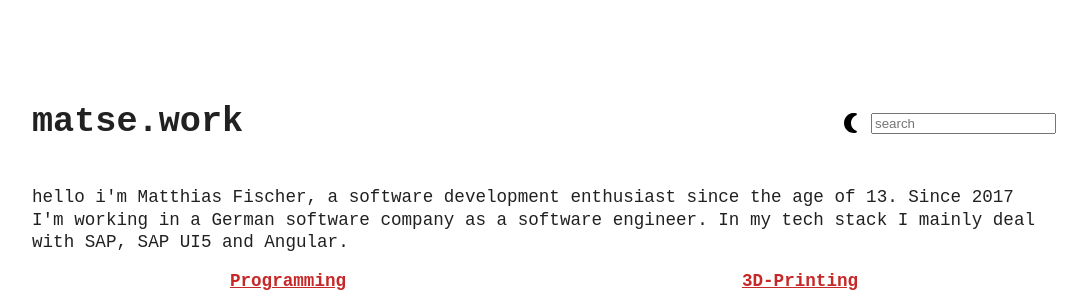
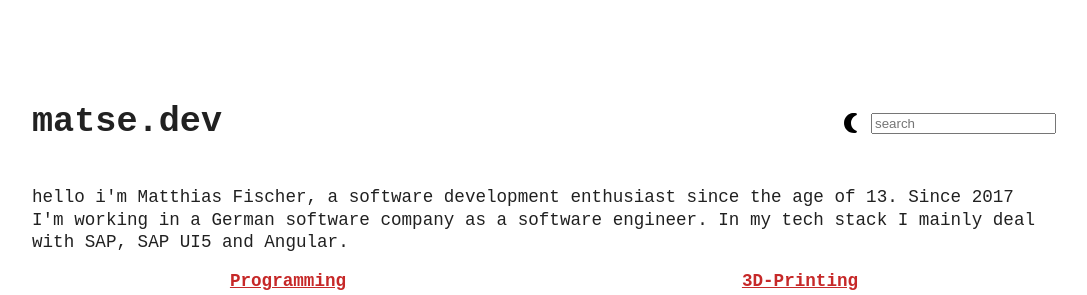
Before and after one commit to matseee/matseee.github.io, a Jekyll site: the page built from _pages/index.md, in a window 1280 px wide. Shown: the top 295 px of the page, without its empty margins (96-1183 px from the left). Built offline with Jekyll 4.4.1, drawn with Linux system fonts in a browser that asks for light colours.

Commit message:
switched domain

```diff
--- a/_config.yml
+++ b/_config.yml
@@ -1,11 +1,11 @@
-title: matse.work
+title: matse.dev
 email: m@tthias.space
 description: >- # this means to ignore newlines until "baseurl:"
   hello i'm Matthias Fischer, a software development enthusiast since the age of 13.
   Since 2017 I'm working in a German software company as a software engineer. In my tech stack I mainly deal with SAP, SAP UI5 and Angular.
 
 baseurl: ""
-url: "https://matse.work"
+url: "https://matse.dev"
 
 include: ['_pages']
 
```
